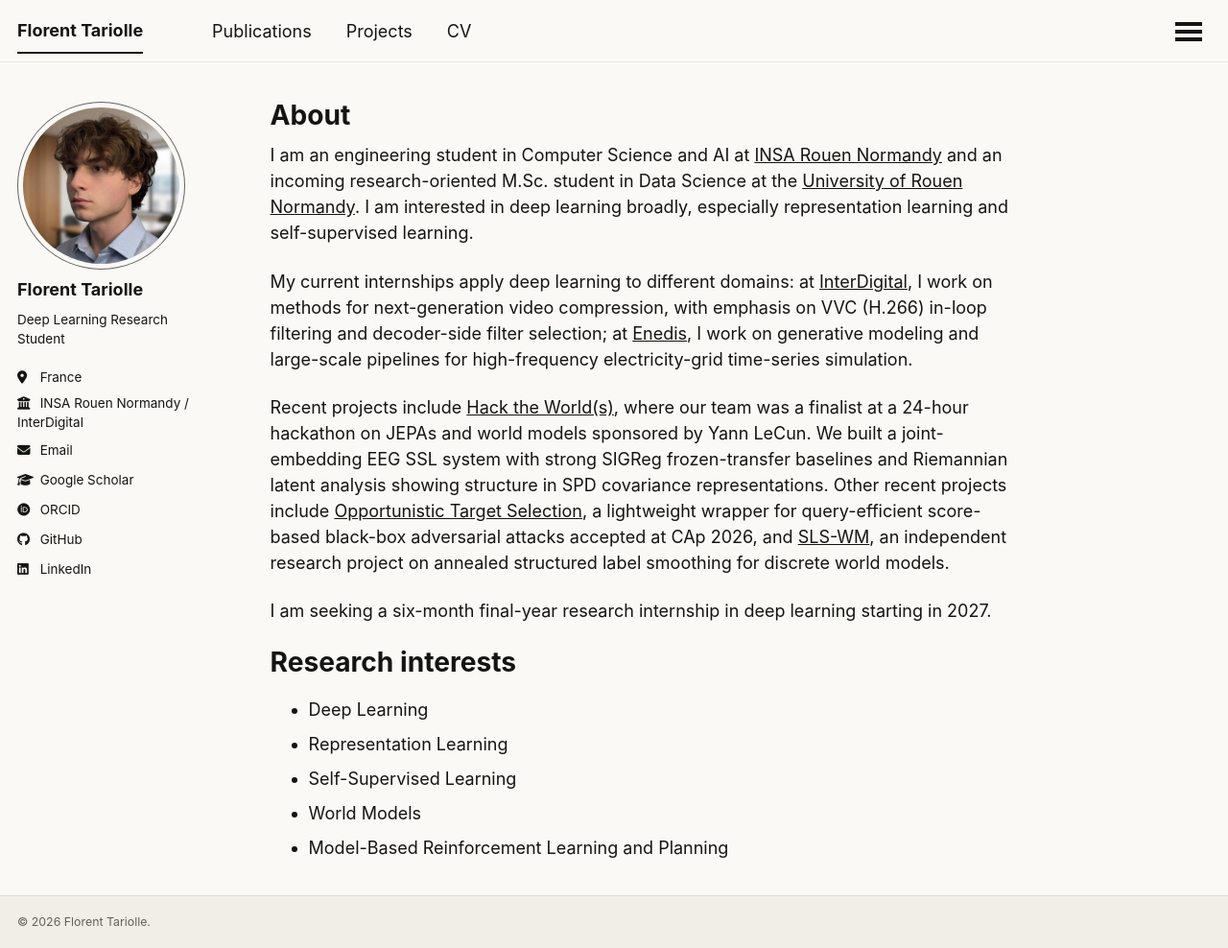
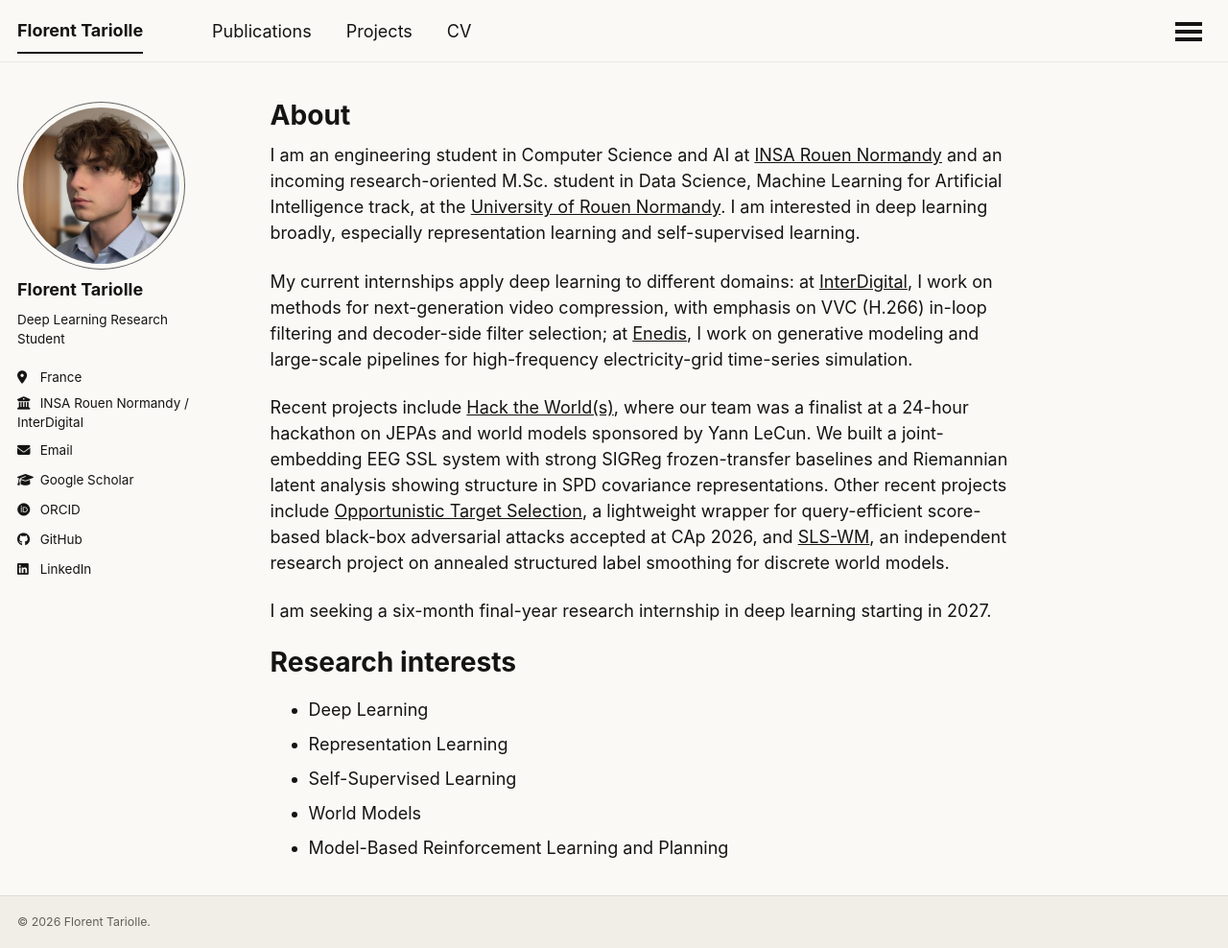
Before and after one commit to Tariolle/Tariolle.github.io, a Jekyll site: the page built from _pages/about.md, in a window 1280 px wide and 988 px high. Shown: the whole window at 96% size. Built offline with Jekyll 4.4.1, drawn with Linux system fonts in a browser that asks for light colours; some web fonts are replaced; a script that is not in the unit is left out.

Commit message:
docs: update master track link

```diff
--- a/_pages/about.md
+++ b/_pages/about.md
@@ -7,7 +7,7 @@ redirect_from:
   - /about.html
 ---
 
-I am an engineering student in Computer Science and AI at [INSA Rouen Normandy](https://www.insa-rouen.fr/) and an incoming research-oriented M.Sc. student in Data Science at the [University of Rouen Normandy](https://mastersd.univ-rouen.fr/home.php). I am interested in deep learning broadly, especially representation learning and self-supervised learning.
+I am an engineering student in Computer Science and AI at [INSA Rouen Normandy](https://www.insa-rouen.fr/) and an incoming research-oriented M.Sc. student in Data Science, Machine Learning for Artificial Intelligence track, at the [University of Rouen Normandy](https://mastersd.univ-rouen.fr/mlai.php). I am interested in deep learning broadly, especially representation learning and self-supervised learning.
 
 My current internships apply deep learning to different domains: at [InterDigital](https://www.interdigital.com/video-lab/video-codec-research), I work on methods for next-generation video compression, with emphasis on VVC (H.266) in-loop filtering and decoder-side filter selection; at [Enedis](https://www.enedis.fr/), I work on generative modeling and large-scale pipelines for high-frequency electricity-grid time-series simulation.
 
```
